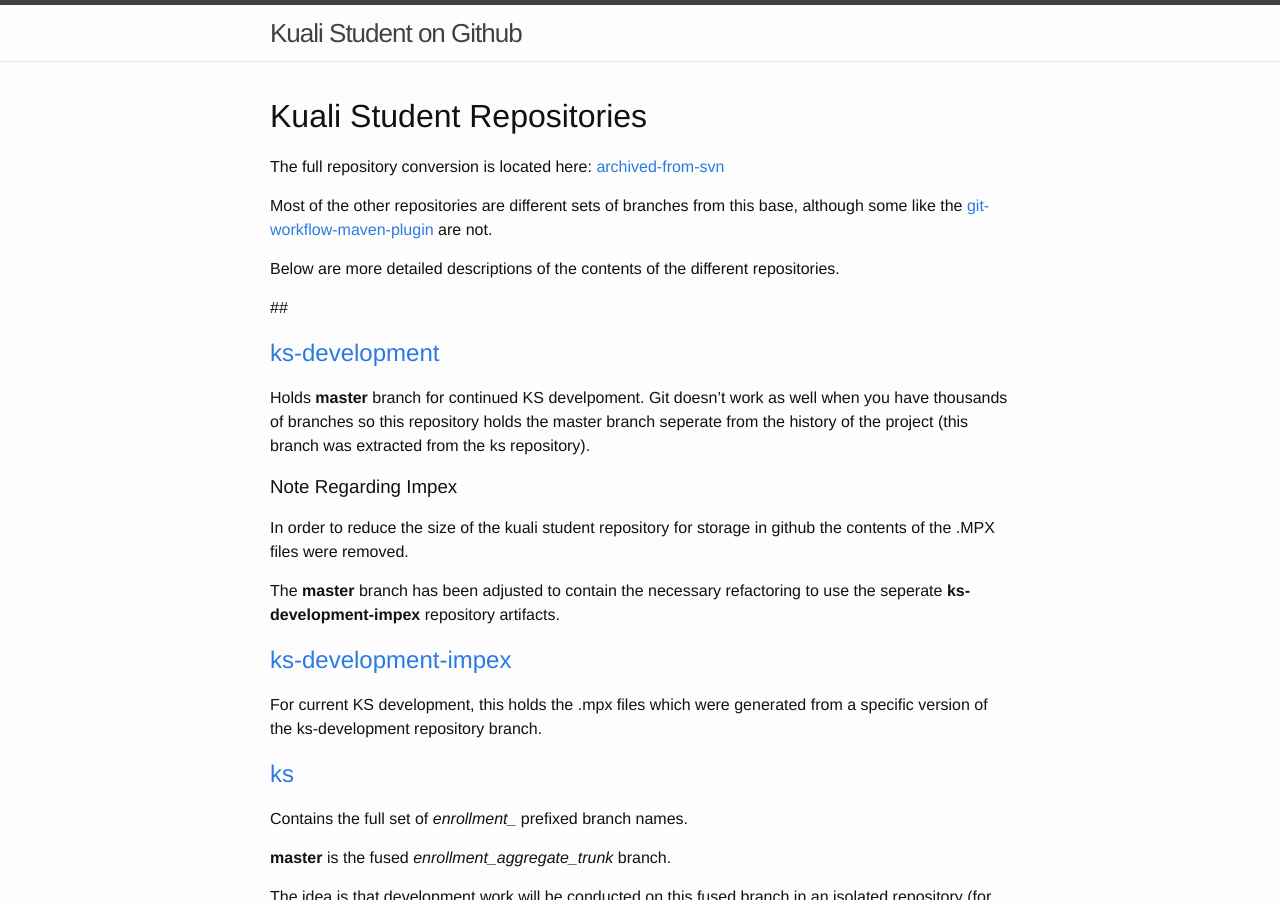
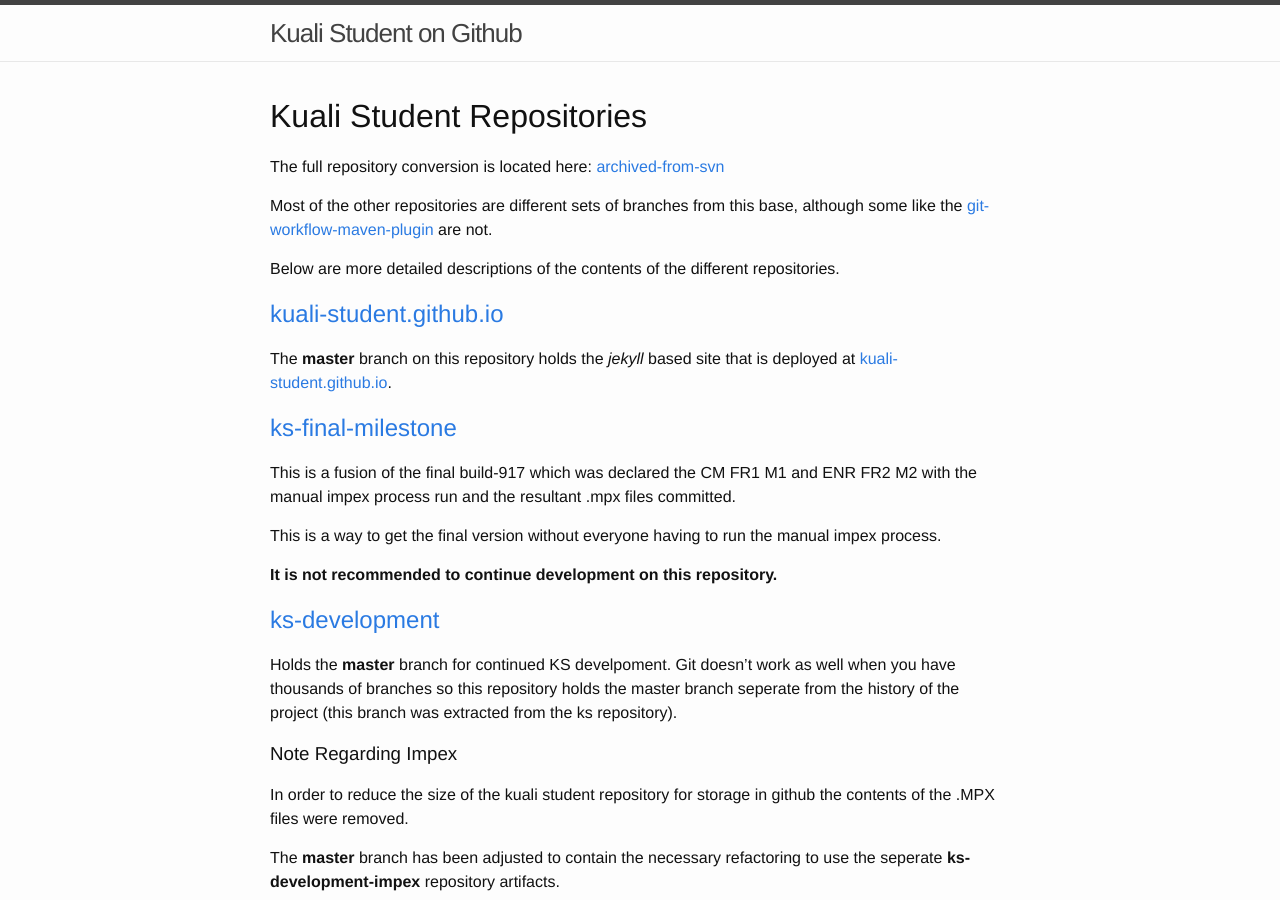
Before and after one commit to kuali-student/kuali-student.github.io, a Jekyll site: the page built from repositories.md, in a window 1280 px wide and 900 px high. Built offline with Jekyll 4.4.1, drawn with Linux system fonts in a browser that asks for light colours.

Commit message:
Update readme and repositories pages
Removed the trunk specific documentation from the repo readme (what is presented
when the repository is viewed in github).

Added more repositories to the repositories page.

```diff
--- a/repositories.md
+++ b/repositories.md
@@ -10,11 +10,22 @@
 
 Below are more detailed descriptions of the contents of the different repositories.
 
-##
+## [kuali-student.github.io](https://github.com/kuali-student/kuali-student.github.io)
+
+The **master** branch on this repository holds the *jekyll* based site that is deployed at [kuali-student.github.io](https://kuali-student.github.io).
+
+## [ks-final-milestone](https://github.com/kuali-student/ks-final-milestone)
+
+This is a fusion of the final build-917 which was declared the CM FR1 M1 and ENR FR2 M2 with the manual impex process
+run and the resultant .mpx files committed.
+
+This is a way to get the final version without everyone having to run the manual impex process.
+
+**It is not recommended to continue development on this repository.**
 
 ## [ks-development](https://github.com/kuali-student/ks-development)
 
-Holds **master** branch for continued KS develpoment.  Git doesn't work as well when you have thousands of branches so this repository holds the master branch seperate from the history of the project (this branch was extracted from the ks repository).
+Holds the **master** branch for continued KS develpoment.  Git doesn't work as well when you have thousands of branches so this repository holds the master branch seperate from the history of the project (this branch was extracted from the ks repository).
 
 ### Note Regarding Impex
 
```
Also changed, not shown: README.md.
